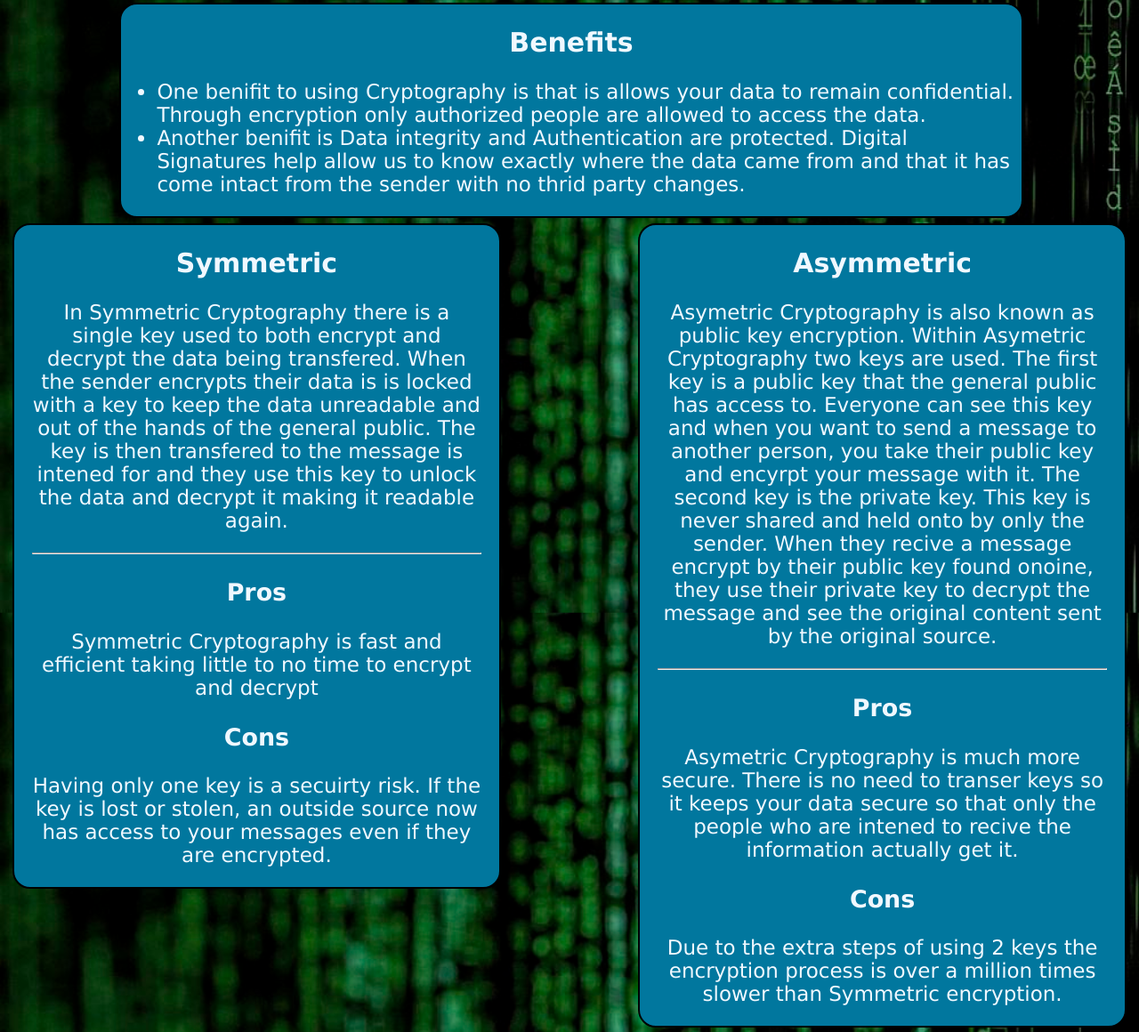
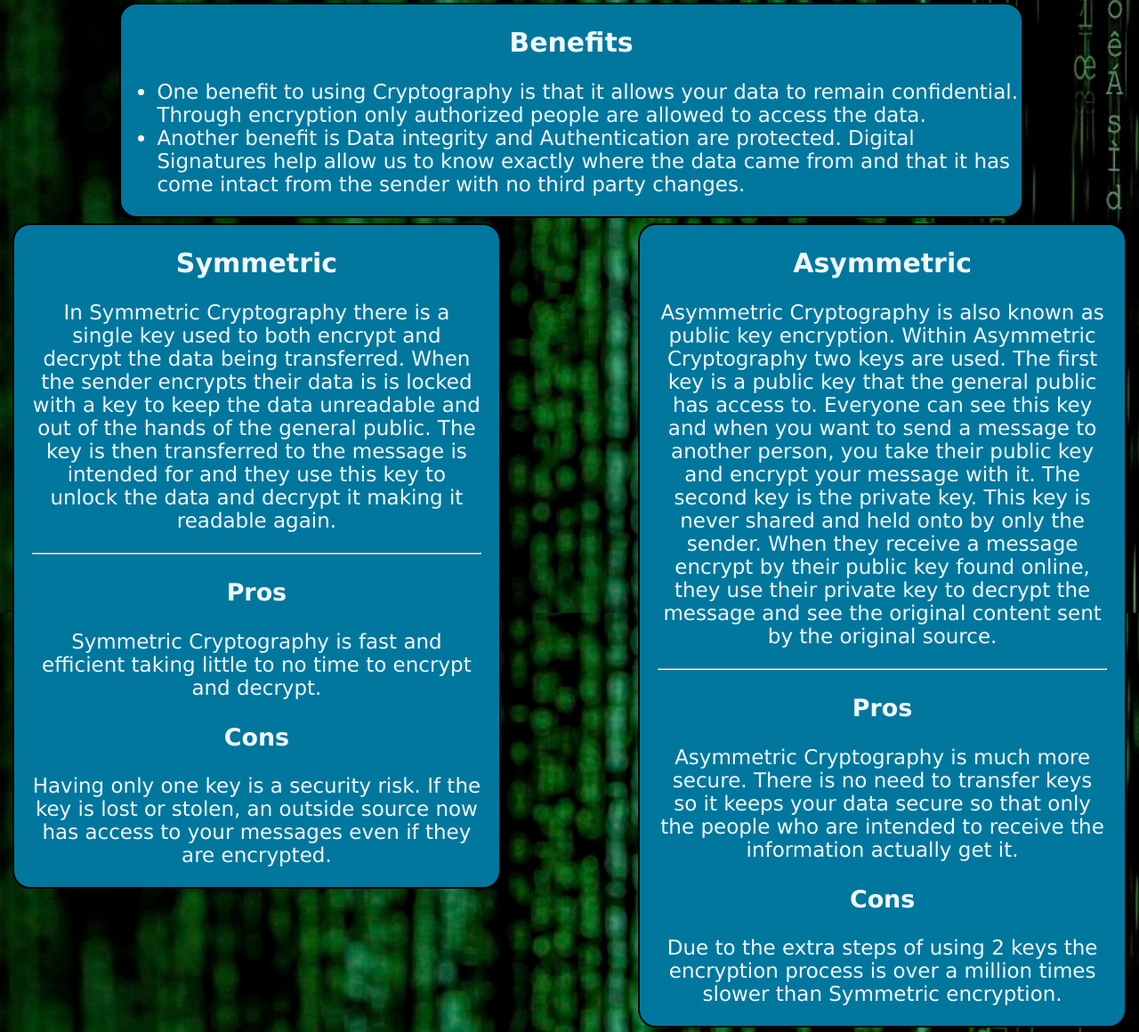
Before and after one commit to Mkingsley16/BrickHack, a website: page how.html in a window 1280 px wide. Shown: the part 165-1325 px from the top of the page at 89% size. Drawn offline with Linux system fonts and the light colour scheme.

Commit message:
adding edits to spelling

```diff
--- a/how.html
+++ b/how.html
@@ -25,12 +25,14 @@
         </h2>
         <ul>
             <li>
-                One benifit to using Cryptography is that is allows your data to remain confidential. Through encryption
+                One benefit to using Cryptography is that it allows your data to remain confidential. Through encryption
 only authorized people are allowed to access the data.
+
             </li>
             <li>
-                Another benifit is Data integrity and Authentication are protected. Digital Signatures help allow us to
-know exactly where the data came from and that it has come intact from the sender with no thrid party changes.
+                Another benefit is Data integrity and Authentication are protected. Digital Signatures help allow us to
+know exactly where the data came from and that it has come intact from the sender with no third party changes.
+
             </li>
         </ul>
     </article>
@@ -41,40 +43,46 @@ know exactly where the data came from and that it has come intact from the sende
             </h2>
             <p>
                 In Symmetric Cryptography there is a single key used to both encrypt and
-decrypt the data being transfered. When the sender encrypts their data is is locked with a key
-to keep the data unreadable and out of the hands of the general public. The key is then transfered to the
-message is intened for and they use this key to unlock the data and decrypt it making it readable again.
+decrypt the data being transferred. When the sender encrypts their data is is locked with a key
+to keep the data unreadable and out of the hands of the general public. The key is then transferred to the
+message is intended for and they use this key to unlock the data and decrypt it making it readable again.
+
 
             </p>
             <hr>
             <h3>
                 Pros
             </h3>
-            <p>Symmetric Cryptography is fast and efficient taking little to no time to encrypt and decrypt</p>
+            <p>
+            Symmetric Cryptography is fast and efficient taking little to no time to encrypt and decrypt.
+            </p>
             <h3>
                 Cons
             </h3>
-            <p>Having only one key is a secuirty risk. If the key is lost or stolen, an outside source now has access
-                to your messages even if they are encrypted. </p>
+            <p>Having only one key is a security risk. If the key is lost or stolen, an outside source now has access
+                to your messages even if they are encrypted.
+ </p>
         </article>
         <article class="right">
             <h2>
                 Asymmetric
             </h2>
             <p>
-                Asymetric Cryptography is also known as public key encryption. Within Asymetric
-Cryptography two keys are used. The first key is a public key that the general public has access to.
-Everyone can see this key and when you want to send a message to another person, you take their public key
-and encyrpt your message with it. The second key is the private key. This key is never shared and held onto
-by only the sender. When they recive a message encrypt by their public key found onoine, they use their
-private key to decrypt the message and see the original content sent by the original source.
+                Asymmetric Cryptography is also known as public key encryption. Within Asymmetric
+            Cryptography two keys are used. The first key is a public key that the general public has access to.
+            Everyone can see this key and when you want to send a message to another person, you take their public key
+            and encrypt your message with it. The second key is the private key. This key is never shared and held onto
+            by only the sender. When they receive a message encrypt by their public key found online, they use their
+            private key to decrypt the message and see the original content sent by the original source.
+
             </p>
             <hr>
             <h3>
                 Pros
             </h3>
-            <p>Asymetric Cryptography is much more secure. There is no need to transer keys so it keeps your
-                data secure so that only the people who are intened to recive the information actually get it.</p>
+            <p>Asymmetric Cryptography is much more secure. There is no need to transfer keys so it keeps your
+                data secure so that only the people who are intended to receive the information actually get it.
+            </p>
             <h3>
                 Cons
             </h3>
```
Also changed, not shown: index.html (+3 -2 lines), methods.html (+20 -8 lines).
